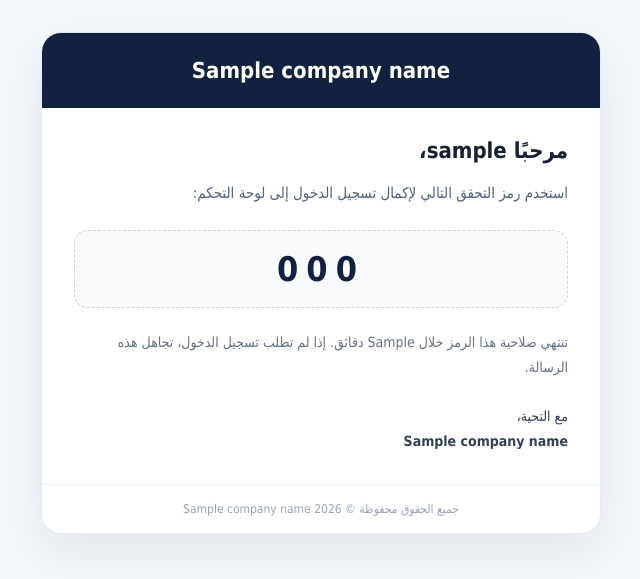
After one commit to madadha/Landivo, a Laravel app: template resources/views/mail/auth/login-code.blade.php in a window 1280 px wide. The commit adds this page. Shown: the top 579 px of the page, without its empty margins (319-959 px from the left). Run offline with Laravel 12, Linux system fonts and the light colour scheme; the template is opened without the code that fills it: most values are stand-ins (such as "Sample title", 1, 10 or a date in 2020); parts of the project's set-up code (start-up, migrations or seed data) failed here and were passed over.

Commit message:
Use company name in login emails and invoices

```diff
--- a/app/Providers/Filament/AdminPanelProvider.php
+++ b/app/Providers/Filament/AdminPanelProvider.php
@@ -2,6 +2,7 @@
 
 namespace App\Providers\Filament;
 
+use App\Notifications\VerifyEmailAuthentication;
 use App\Filament\Pages\Dashboard;
 use App\Filament\Pages\EditProfile;
 use App\Filament\Pages\SystemSettings;
@@ -41,7 +42,9 @@ class AdminPanelProvider extends PanelProvider
             ->login()
             ->passwordReset()
             ->multiFactorAuthentication(
-                EmailAuthentication::make()->codeExpiryMinutes(5),
+                EmailAuthentication::make()
+                    ->codeExpiryMinutes(5)
+                    ->codeNotification(VerifyEmailAuthentication::class),
             )
             ->profile(EditProfile::class)
             ->brandName(fn (): string => auth()->user()?->account?->name ?? Account::query()->value('name') ?? 'Landivo')
--- /dev/null
+++ b/resources/views/mail/auth/login-code.blade.php
@@ -0,0 +1,25 @@
+<!doctype html>
+<html lang="ar" dir="rtl">
+<head>
+    <meta charset="utf-8">
+    <meta name="viewport" content="width=device-width, initial-scale=1">
+    <title>رمز تسجيل الدخول</title>
+</head>
+<body style="margin:0;background:#f4f7fb;color:#172033;font-family:Tahoma,Arial,sans-serif">
+<table role="presentation" width="100%" cellspacing="0" cellpadding="0" style="width:100%;background:#f4f7fb">
+    <tr><td align="center" style="padding:32px 14px">
+        <table role="presentation" width="100%" cellspacing="0" cellpadding="0" style="width:100%;max-width:560px;overflow:hidden;border:1px solid #e5eaf2;border-radius:20px;background:#fff;box-shadow:0 18px 45px rgba(23,32,51,.08)">
+            <tr><td align="center" style="padding:25px 28px;background:#12213f;color:#fff;font-size:22px;font-weight:800">{{ $companyName }}</td></tr>
+            <tr><td style="padding:30px 32px;text-align:right">
+                <h1 style="margin:0 0 16px;font-size:22px">مرحبًا{{ filled($userName) ? ' '.$userName : '' }}،</h1>
+                <p style="margin:0 0 18px;color:#52627a;font-size:15px;line-height:1.9">استخدم رمز التحقق التالي لإكمال تسجيل الدخول إلى لوحة التحكم:</p>
+                <div dir="ltr" style="margin:22px 0;border:1px dashed #cbd5e1;border-radius:14px;background:#f8fafc;padding:18px;text-align:center;color:#12213f;font-size:34px;font-weight:900;letter-spacing:8px">{{ $code }}</div>
+                <p style="margin:0;color:#667085;font-size:14px;line-height:1.8">تنتهي صلاحية هذا الرمز خلال {{ $expiryMinutes }} دقائق. إذا لم تطلب تسجيل الدخول، تجاهل هذه الرسالة.</p>
+                <p style="margin:24px 0 0;color:#344054;font-size:14px;line-height:1.8">مع التحية،<br><strong>{{ $companyName }}</strong></p>
+            </td></tr>
+            <tr><td align="center" style="border-top:1px solid #edf0f5;padding:17px 24px;color:#98a2b3;font-size:12px">جميع الحقوق محفوظة © {{ now()->year }} {{ $companyName }}</td></tr>
+        </table>
+    </td></tr>
+</table>
+</body>
+</html>
--- a/resources/views/public/orders/batch-invoices.blade.php
+++ b/resources/views/public/orders/batch-invoices.blade.php
@@ -32,10 +32,11 @@
 @php($arabic = new \ArPHP\I18N\Arabic)
 @php($rtl = fn (mixed $text): string => $arabic->utf8Glyphs((string) $text, 500, false, false))
 @foreach($orders as $order)
+    @php($companyName = $order->account?->name ?: config('app.name', 'Landivo'))
     <main class="invoice">
         <header class="header">
             <table class="header-table"><tr>
-                <td><div class="brand-wrap">@if($logoData)<div class="brand-logo-cell"><img class="brand-logo" src="{{ $logoData }}" alt=""></div>@endif<div class="brand-copy"><div class="brand">{{ $rtl($order->account?->name ?? 'Landivo') }}</div><div class="subtitle">{{ $rtl('فاتورة طلب') }} / Order Invoice</div></div></div></td>
+                <td><div class="brand-wrap">@if($logoData)<div class="brand-logo-cell"><img class="brand-logo" src="{{ $logoData }}" alt=""></div>@endif<div class="brand-copy"><div class="brand">{{ $rtl($companyName) }}</div><div class="subtitle">{{ $rtl('فاتورة طلب') }} / Order Invoice</div></div></div></td>
                 <td class="invoice-meta"><strong>{{ $order->order_number }}</strong><span>{{ $order->created_at?->format('Y-m-d H:i') }}</span></td>
             </tr></table>
         </header>
@@ -68,7 +69,7 @@
         </section>
 
         <div class="total-box"><span>{{ $rtl('الإجمالي النهائي') }}</span><strong>{{ number_format((float) $order->total, 2) }} {{ $order->currency }}</strong></div>
-        <footer class="footer">{{ $rtl('تم إنشاء هذه الفاتورة من نظام Landivo بتاريخ') }} {{ now()->format('Y-m-d H:i') }}</footer>
+        <footer class="footer">{{ $rtl('تم إصدار هذه الفاتورة بواسطة '.$companyName.' بتاريخ') }} {{ now()->format('Y-m-d H:i') }}</footer>
     </main>
 @endforeach
 </body>
```
Also changed, not shown: app/Notifications/VerifyEmailAuthentication.php (added, +46 -0 lines), resources/views/public/orders/invoice.blade.php (+3 -1 lines), tests/Feature/LandivoFoundationTest.php (+20 -1 lines).
